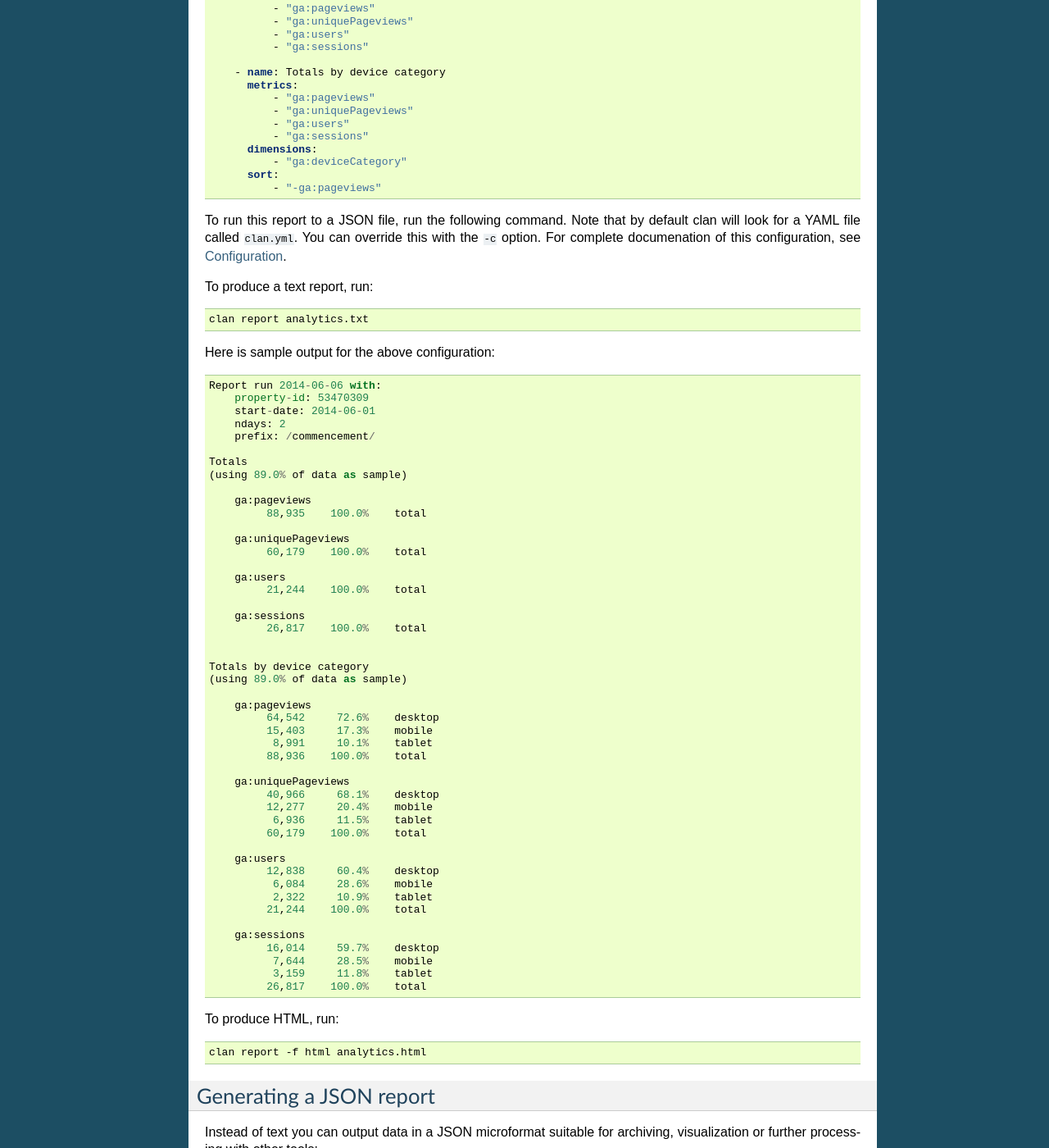
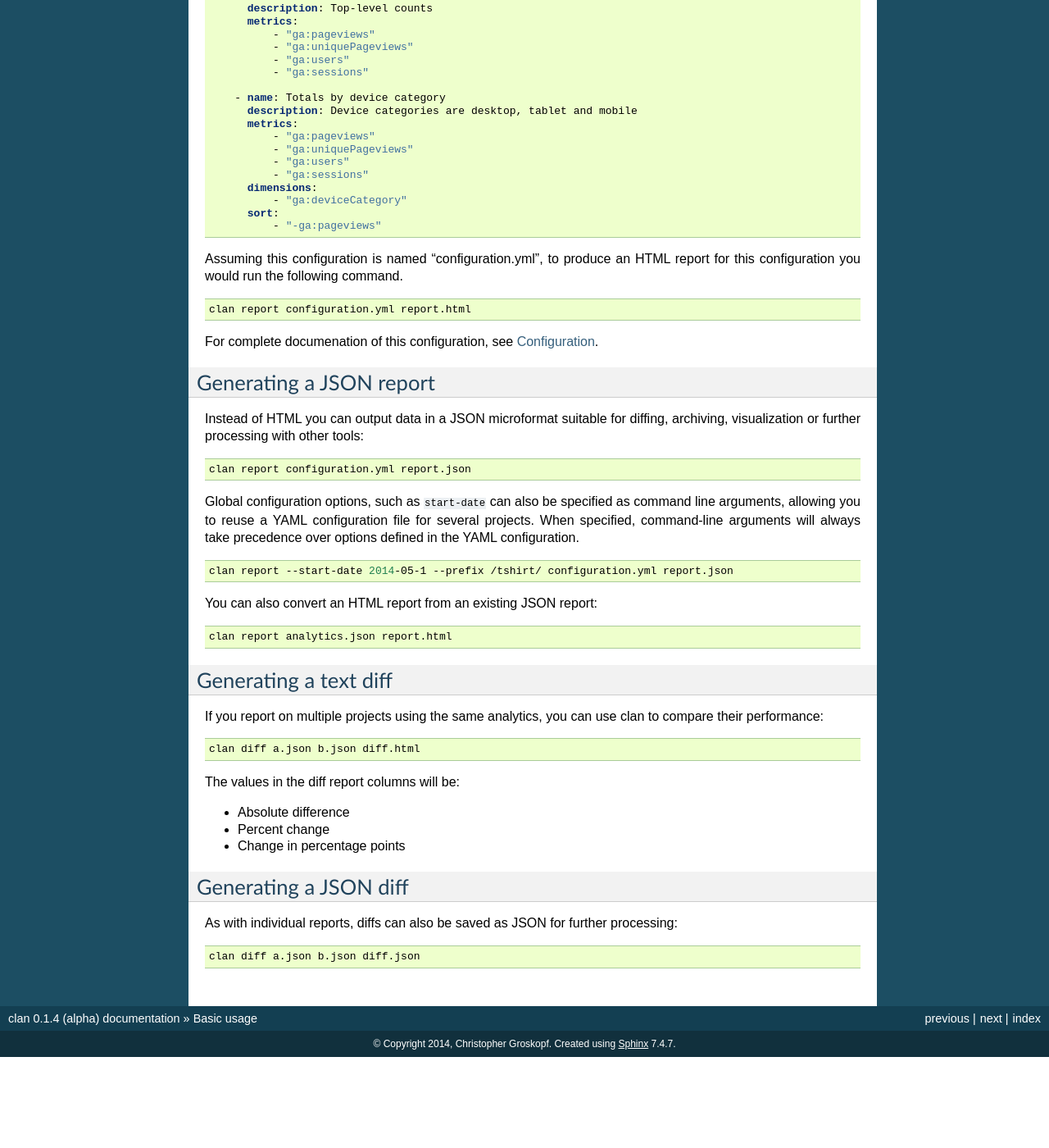
Before and after one commit to onyxfish/clan, a Sphinx documentation site: the page built from docs/basics.rst, in a window 1280 px wide and 1400 px high, scrolled down 444 px. Shown: the whole window at 82% size. Built offline with Sphinx 7.4.7, drawn with Linux system fonts in a browser that asks for light colours; after the commit the page ends 1733 px from its top, so only the background shows below that; some of the changed text lies outside the part shown.

Commit message:
Overhaul command line arguments. Kill text support.

```diff
--- a/docs/basics.rst
+++ b/docs/basics.rst
@@ -4,9 +4,9 @@ Basic usage
 
 clan has three basic uses
 
-* Writing query results to a text or HTML report suitable for reading or emailing.
+* Writing query results to an text or HTML report suitable for reading.
 * Writing query results to a JSON file suitable for further processing.
-* Generating a "diff", or change report, comparing two sets of query results, as either text or JSON.
+* Generating an HTML "diff", or change report, comparing two JSON outputs.
 
 Generating a text report
 ------------------------
@@ -16,6 +16,7 @@ To configure clan, create a YAML data file describing the analytics you want to
 .. code-block:: yaml
 
     # Global configuration, only property-id is required
+    title: Commencement report
     property-id: "53470309"
     start-date: "2014-06-01"
     prefix: "/commencement/"
@@ -23,6 +24,7 @@ To configure clan, create a YAML data file describing the analytics you want to
     # Metrics to report
     queries:
         - name: Totals
+          description: Top-level counts
           metrics:
               - "ga:pageviews"
               - "ga:uniquePageviews"
@@ -30,6 +32,7 @@ To configure clan, create a YAML data file describing the analytics you want to
               - "ga:sessions"
 
         - name: Totals by device category
+          description: Device categories are desktop, tablet and mobile
           metrics:
               - "ga:pageviews"
               - "ga:uniquePageviews"
@@ -40,91 +43,34 @@ To configure clan, create a YAML data file describing the analytics you want to
           sort:
               - "-ga:pageviews"
 
-To run this report to a JSON file, run the following command. Note that by default clan will look for a YAML file called :code:`clan.yml`. You can override this with the :code:`-c` option. For complete documenation of this configuration, see :doc:`Configuration <configuration>`.
-
-To produce a text report, run:
+Assuming this configuration is named "configuration.yml", to produce an HTML report for this configuration you would run the following command.
 
 .. code-block:: bash
 
-    clan report analytics.txt
+    clan report configuration.yml report.html
 
-Here is sample output for the above configuration::
-
-    Report run 2014-06-06 with:
-        property-id: 53470309
-        start-date: 2014-06-01
-        ndays: 2
-        prefix: /commencement/
-
-    Totals
-    (using 89.0% of data as sample)
-
-        ga:pageviews
-             88,935    100.0%    total
-
-        ga:uniquePageviews
-             60,179    100.0%    total
-
-        ga:users
-             21,244    100.0%    total
-
-        ga:sessions
-             26,817    100.0%    total
-
-
-    Totals by device category
-    (using 89.0% of data as sample)
-
-        ga:pageviews
-             64,542     72.6%    desktop
-             15,403     17.3%    mobile
-              8,991     10.1%    tablet
-             88,936    100.0%    total
-
-        ga:uniquePageviews
-             40,966     68.1%    desktop
-             12,277     20.4%    mobile
-              6,936     11.5%    tablet
-             60,179    100.0%    total
-
-        ga:users
-             12,838     60.4%    desktop
-              6,084     28.6%    mobile
-              2,322     10.9%    tablet
-             21,244    100.0%    total
-
-        ga:sessions
-             16,014     59.7%    desktop
-              7,644     28.5%    mobile
-              3,159     11.8%    tablet
-             26,817    100.0%    total
-
-To produce HTML, run:
-
-.. code-block:: bash
-
-    clan report -f html analytics.html
+For complete documenation of this configuration, see :doc:`Configuration <configuration>`.
 
 Generating a JSON report
 ------------------------
 
-Instead of text you can output data in a JSON microformat suitable for archiving, visualization or further processing with other tools:
+Instead of HTML you can output data in a JSON microformat suitable for diffing, archiving, visualization or further processing with other tools:
 
 .. code-block:: bash
 
-    clan report -f json analytics.json
+    clan report configuration.yml report.json
 
 Global configuration options, such as :code:`start-date` can also be specified as command line arguments, allowing you to reuse a YAML configuration file for several projects. When specified, command-line arguments will always take precedence over options defined in the YAML configuration.
 
 .. code-block:: bash
 
-    clan report -f json --start-date 2014-05-1 --prefix /tshirt/ analytics.json
+    clan report --start-date 2014-05-1 --prefix /tshirt/ configuration.yml report.json
 
-You can also convert an existing JSON report to text, like so:
+You can also convert an HTML report from an existing JSON report:
 
 .. code-block:: bash
 
-    clan report -d analytics.json analytics.txt
+    clan report analytics.json report.html
 
 Generating a text diff
 ----------------------
@@ -133,64 +79,9 @@ If you report on multiple projects using the same analytics, you can use clan to
 
 .. code-block:: bash
 
-    clan diff a.json b.json diff.txt
+    clan diff a.json b.json diff.html
 
-This will write a report documenting the absolute and percentage point differences. Here is an example of the output::
-
-    Comparing report A run 2014-06-10 with:
-        property-id: 53470309
-        start-date: 2014-06-01
-        ndays: 2
-        prefix: /commencement/
-
-    With report B run 2014-06-10 with:
-        property-id: 53470309
-        start-date: 2014-06-01
-        ndays: 2
-        prefix: /tshirt/
-
-    Totals
-
-        ga:sessions
-            -12,280    -91.8%         -    total
-
-        ga:pageviews
-            -39,514    -96.3%         -    total
-
-        ga:users
-            -10,441    -91.9%         -    total
-
-        ga:uniquePageviews
-            -27,327    -96.2%         -    total
-
-
-    Totals by device category
-
-        ga:sessions
-             -3,832    -96.6%     -17.3    mobile
-            -12,280    -91.8%         -    total
-             -1,470    -92.9%      -1.5    tablet
-             -6,978    -89.2%      18.8    desktop
-
-        ga:pageviews
-             -7,548    -97.8%      -7.5    mobile
-            -39,514    -96.3%         -    total
-             -4,608    -97.2%      -2.8    tablet
-            -27,358    -95.8%      10.3    desktop
-
-        ga:users
-             -3,321    -97.1%     -19.4    mobile
-            -10,441    -91.9%         -    total
-             -1,204    -92.9%      -1.4    tablet
-             -5,916    -89.0%      20.8    desktop
-
-        ga:uniquePageviews
-             -6,025    -97.8%      -9.1    mobile
-            -27,327    -96.2%         -    total
-             -3,589    -97.0%      -2.7    tablet
-            -17,713    -95.5%      11.8    desktop
-
-The values in the report columns are:
+The values in the diff report columns will be:
 
 * Absolute difference
 * Percent change
@@ -199,8 +90,8 @@ The values in the report columns are:
 Generating a JSON diff
 ----------------------
 
-As with individual reports, diffs can be saved as JSON for further processing:
+As with individual reports, diffs can also be saved as JSON for further processing:
 
 .. code-block:: bash
 
-    clan diff -f json a.json b.json diff.json
+    clan diff a.json b.json diff.json
```
Also changed, not shown: docs/configuration.rst (+12 -2 lines), 5 other files.
